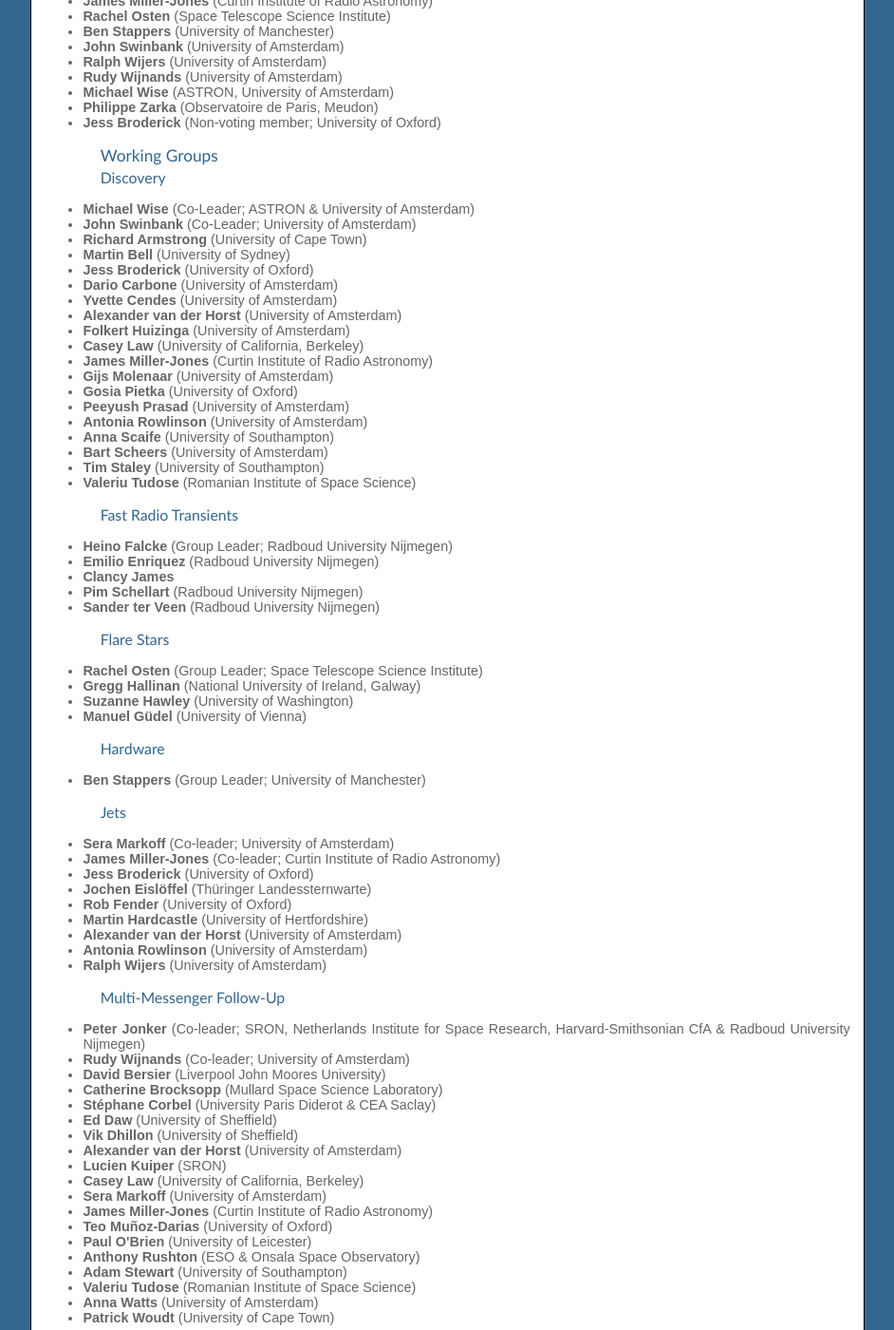
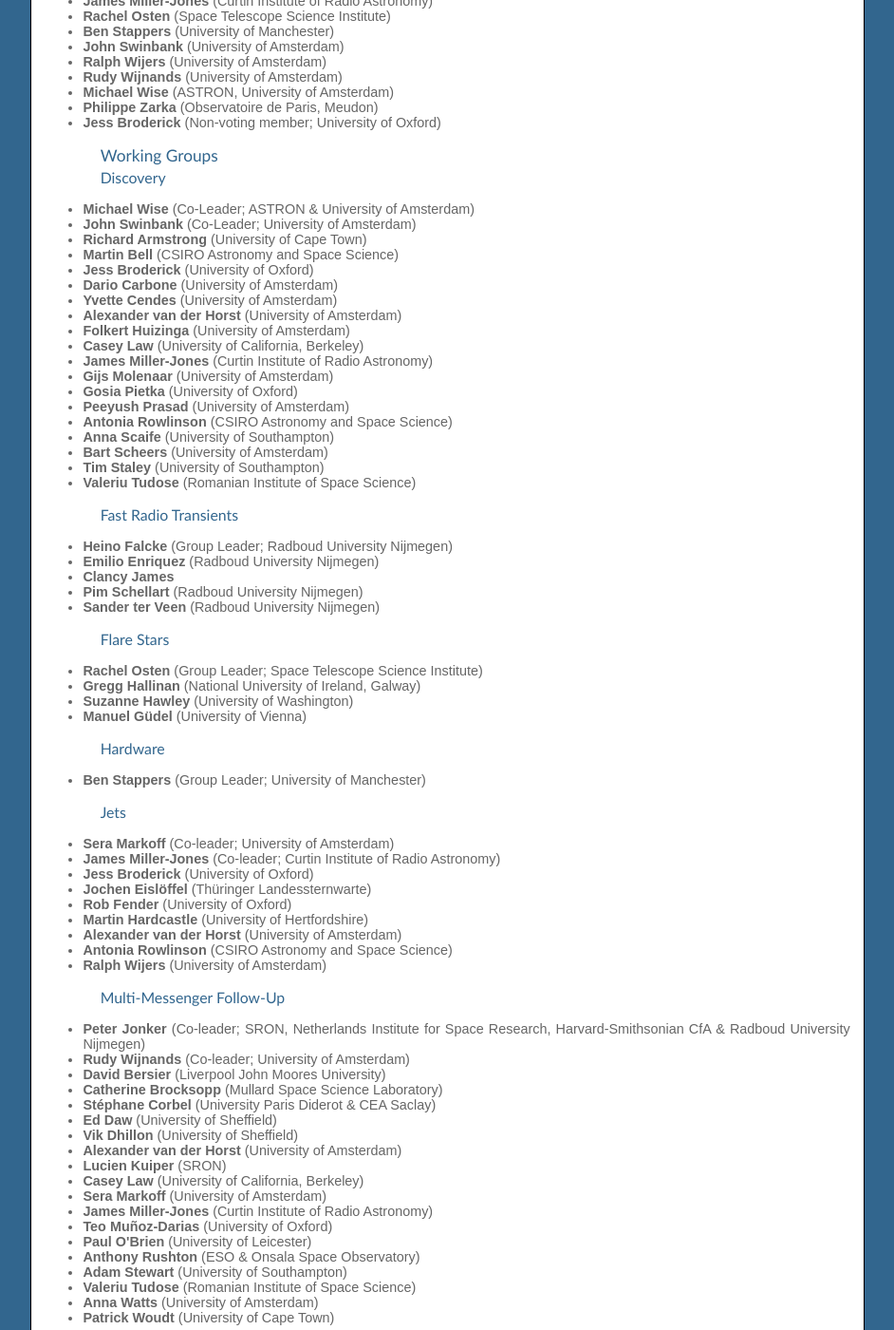
Before and after one commit to transientskp/transientskp.github.com, a Jekyll site: the page built from team/index.html, in a window 1280 px wide and 1400 px high, scrolled down 449 px. Shown: the whole window at 95% size, without its empty margins (241-1183 px from the left). Built offline with Jekyll 4.4.1, drawn with Linux system fonts in a browser that asks for light colours.

Commit message:
Update affiliations

```diff
--- a/team/index.html
+++ b/team/index.html
@@ -37,7 +37,7 @@
   <li><strong>Michael Wise</strong> (Co-Leader; ASTRON &amp; University of Amsterdam)</li>
   <li><strong>John Swinbank</strong> (Co-Leader; University of Amsterdam)</li>
   <li><strong>Richard Armstrong</strong> (University of Cape Town)</li>
-  <li><strong>Martin Bell</strong> (University of Sydney)</li>
+  <li><strong>Martin Bell</strong> (CSIRO Astronomy and Space Science)</li>
   <li><strong>Jess Broderick</strong> (University of Oxford)</li>
   <li><strong>Dario Carbone</strong> (University of Amsterdam)</li>
   <li><strong>Yvette Cendes</strong> (University of Amsterdam)</li>
@@ -48,7 +48,7 @@
   <li><strong>Gijs Molenaar</strong> (University of Amsterdam)</li>
   <li><strong>Gosia Pietka</strong> (University of Oxford)</li>
   <li><strong>Peeyush Prasad</strong> (University of Amsterdam)</li>
-  <li><strong>Antonia Rowlinson</strong> (University of Amsterdam)</li>
+  <li><strong>Antonia Rowlinson</strong> (CSIRO Astronomy and Space Science)</li>
   <li><strong>Anna Scaife</strong> (University of Southampton)</li>
   <li><strong>Bart Scheers</strong> (University of Amsterdam)</li>
   <li><strong>Tim Staley</strong> (University of Southampton)</li>
@@ -86,7 +86,7 @@
   <li><strong>Rob Fender</strong> (University of Oxford)</li>
   <li><strong>Martin Hardcastle</strong> (University of Hertfordshire)</li>
   <li><strong>Alexander van der Horst</strong> (University of Amsterdam)</li>
-  <li><strong>Antonia Rowlinson</strong> (University of Amsterdam)</li>
+  <li><strong>Antonia Rowlinson</strong> (CSIRO Astronomy and Space Science)</li>
   <li><strong>Ralph Wijers</strong> (University of Amsterdam)</li>
 </ul>
 
```
